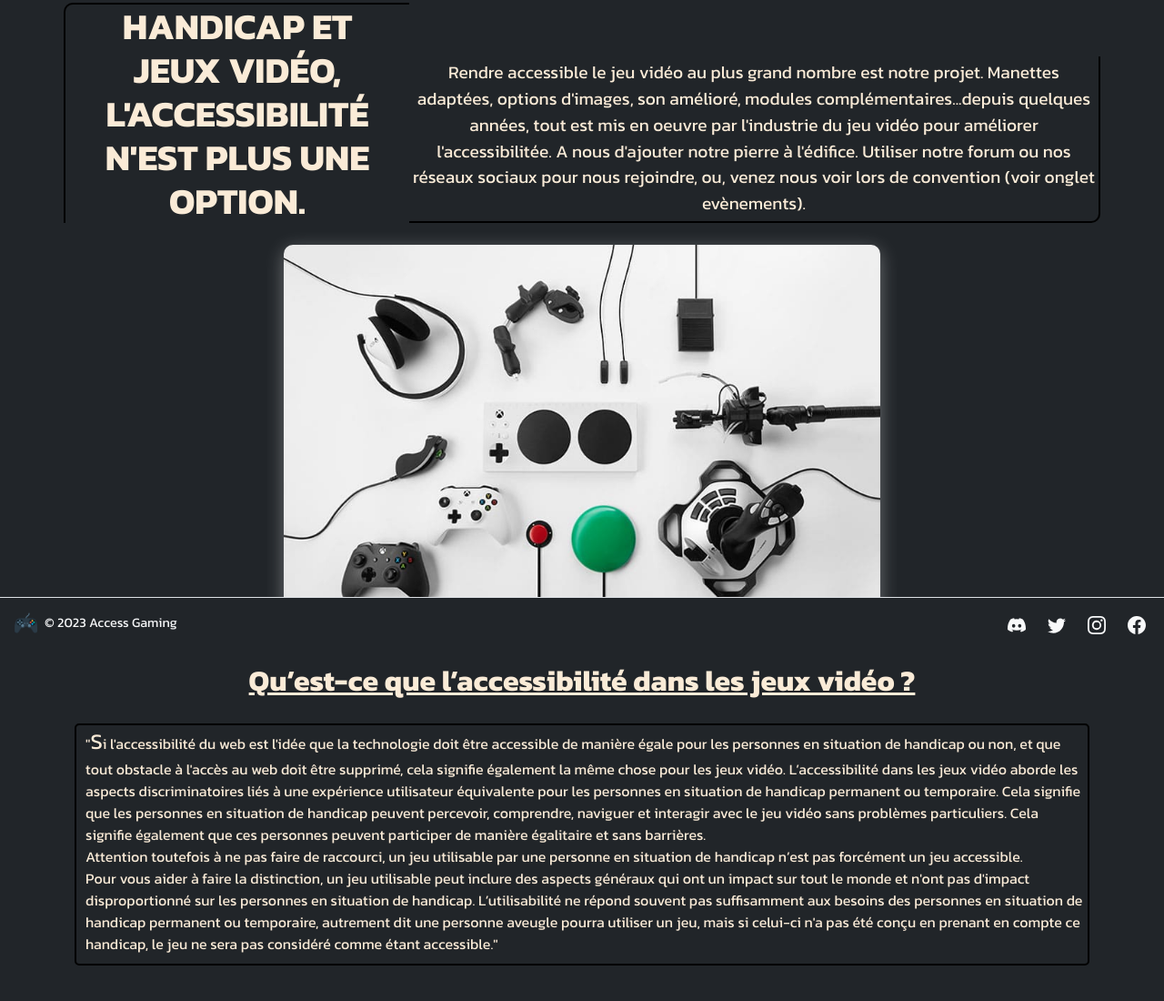
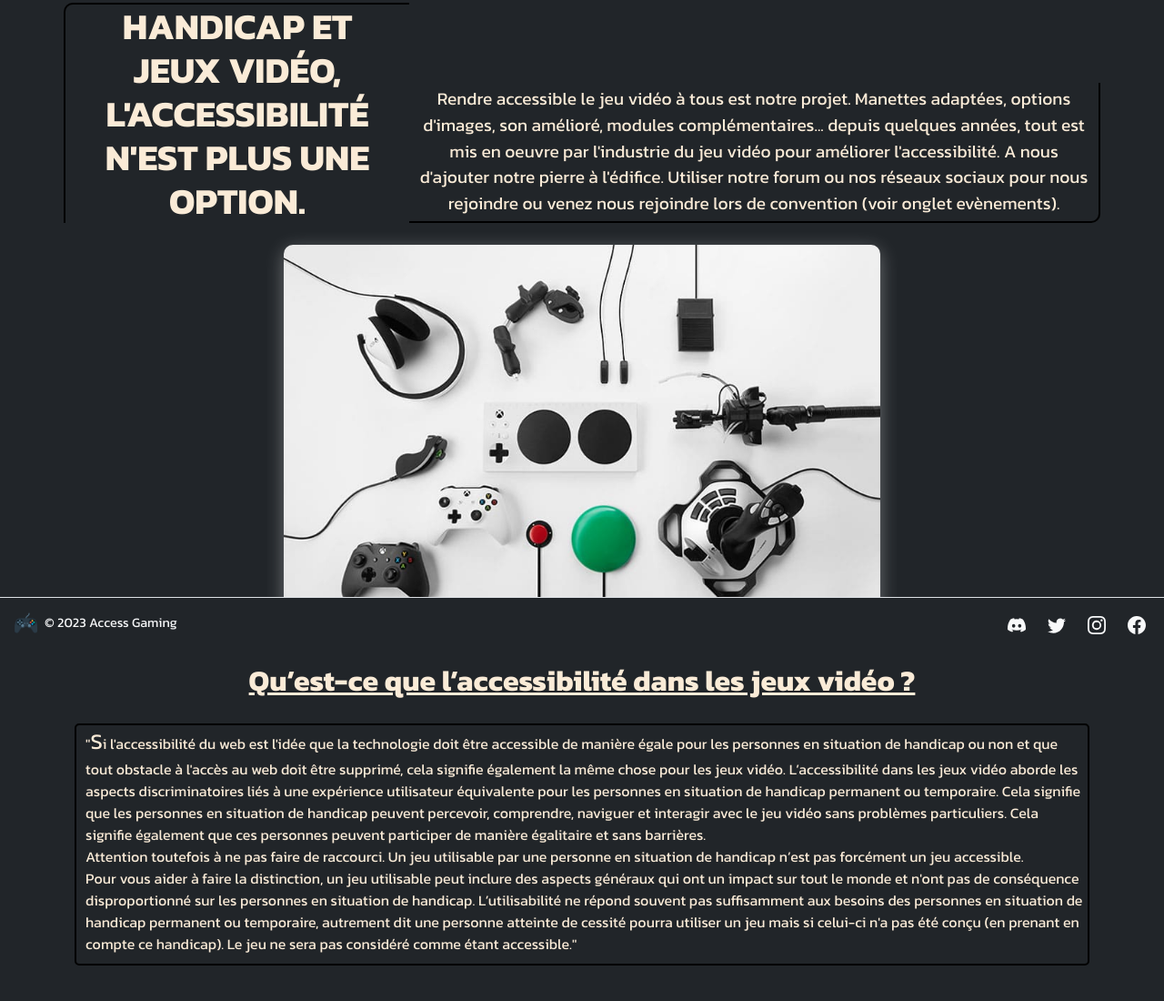
Before and after one commit to KevinMaze/Game-Acces-, a website: page index.html in a window 1280 px wide. Shown: the part 88-1188 px from the top of the page at 91% size. Drawn offline with nearby package versions, Linux system fonts and the light colour scheme.

Commit message:
correction fautes

```diff
--- a/index.html
+++ b/index.html
@@ -42,7 +42,7 @@
             <div class="row justify-content-center">
                 <h1 class="col-lg-4 text-uppercase mb-4 mt-4 align-self-center fw-bold">Handicap et jeux vidéo, l'accessibilité n'est plus une option.</h1>
 
-                <p class="col-lg mb-4 mt-3 align-self-end p-1">Rendre accessible le jeu vidéo au plus grand nombre est notre projet. Manettes adaptées, options d'images, son amélioré, modules complémentaires...depuis quelques années, tout est mis en oeuvre par l'industrie du jeu vidéo pour améliorer l'accessibilitée. A nous d'ajouter notre pierre à l'édifice. Utiliser notre forum ou nos réseaux sociaux pour nous rejoindre, ou, venez nous voir lors de convention (voir onglet evènements).</p>
+                <p class="col-lg mb-4 mt-3 align-self-end p-1">Rendre accessible le jeu vidéo à tous est notre projet. Manettes adaptées, options d'images, son amélioré, modules complémentaires... depuis quelques années, tout est mis en oeuvre par l'industrie du jeu vidéo pour améliorer l'accessibilité. A nous d'ajouter notre pierre à l'édifice. Utiliser notre forum ou nos réseaux sociaux pour nous rejoindre ou venez nous rejoindre lors de convention (voir onglet evènements).</p>
             </div>
             <div class="container header__div__img">
                 <figure>
@@ -56,9 +56,9 @@
         <section class="container section">
             <h2 class="section__title">Qu’est-ce que l’accessibilité dans les jeux vidéo ?</h2>
 
-            <blockquote cite="https://gameher.fr/blog/laccessibilite-dans-les-jeux-video" class="section__blockquote"><p class="section__para">"<span class="section__span">S</span>i l'accessibilité du web est l'idée que la technologie doit être accessible de manière égale pour les personnes en situation de handicap ou non, et que tout obstacle à l'accès au web doit être supprimé, cela signifie également la même chose pour les jeux vidéo. L’accessibilité dans les jeux vidéo aborde les aspects discriminatoires liés à une expérience utilisateur équivalente pour les personnes en situation de handicap permanent ou temporaire. Cela signifie que les personnes en situation de handicap peuvent percevoir, comprendre, naviguer et interagir avec le jeu vidéo sans problèmes particuliers. Cela signifie également que ces personnes peuvent participer de manière égalitaire et sans barrières.<br>
-            Attention toutefois à ne pas faire de raccourci, un jeu utilisable par une personne en situation de handicap n’est pas forcément un jeu accessible.<br>
-            Pour vous aider à faire la distinction, un jeu utilisable peut inclure des aspects généraux qui ont un impact sur tout le monde et n'ont pas d'impact disproportionné sur les personnes en situation de handicap. L’utilisabilité ne répond souvent pas suffisamment aux besoins des personnes en situation de handicap permanent ou temporaire, autrement dit une personne aveugle pourra utiliser un jeu, mais si celui-ci n'a pas été conçu en prenant en compte ce handicap, le jeu ne sera pas considéré comme étant accessible."</p></blockquote>
+            <blockquote cite="https://gameher.fr/blog/laccessibilite-dans-les-jeux-video" class="section__blockquote"><p class="section__para">"<span class="section__span">S</span>i l'accessibilité du web est l'idée que la technologie doit être accessible de manière égale pour les personnes en situation de handicap ou non et que tout obstacle à l'accès au web doit être supprimé, cela signifie également la même chose pour les jeux vidéo. L’accessibilité dans les jeux vidéo aborde les aspects discriminatoires liés à une expérience utilisateur équivalente pour les personnes en situation de handicap permanent ou temporaire. Cela signifie que les personnes en situation de handicap peuvent percevoir, comprendre, naviguer et interagir avec le jeu vidéo sans problèmes particuliers. Cela signifie également que ces personnes peuvent participer de manière égalitaire et sans barrières.<br>
+            Attention toutefois à ne pas faire de raccourci. Un jeu utilisable par une personne en situation de handicap n’est pas forcément un jeu accessible.<br>
+            Pour vous aider à faire la distinction, un jeu utilisable peut inclure des aspects généraux qui ont un impact sur tout le monde et n'ont pas de conséquence disproportionné sur les personnes en situation de handicap. L’utilisabilité ne répond souvent pas suffisamment aux besoins des personnes en situation de handicap permanent ou temporaire, autrement dit une personne atteinte de cessité pourra utiliser un jeu mais si celui-ci n'a pas été conçu (en prenant en compte ce handicap). Le jeu ne sera pas considéré comme étant accessible."</p></blockquote>
         </section>
 
         <!------- FOOTER ----------->
```
Also changed, not shown: apropos.html (+2 -2 lines), evenement.html (+4 -4 lines).
